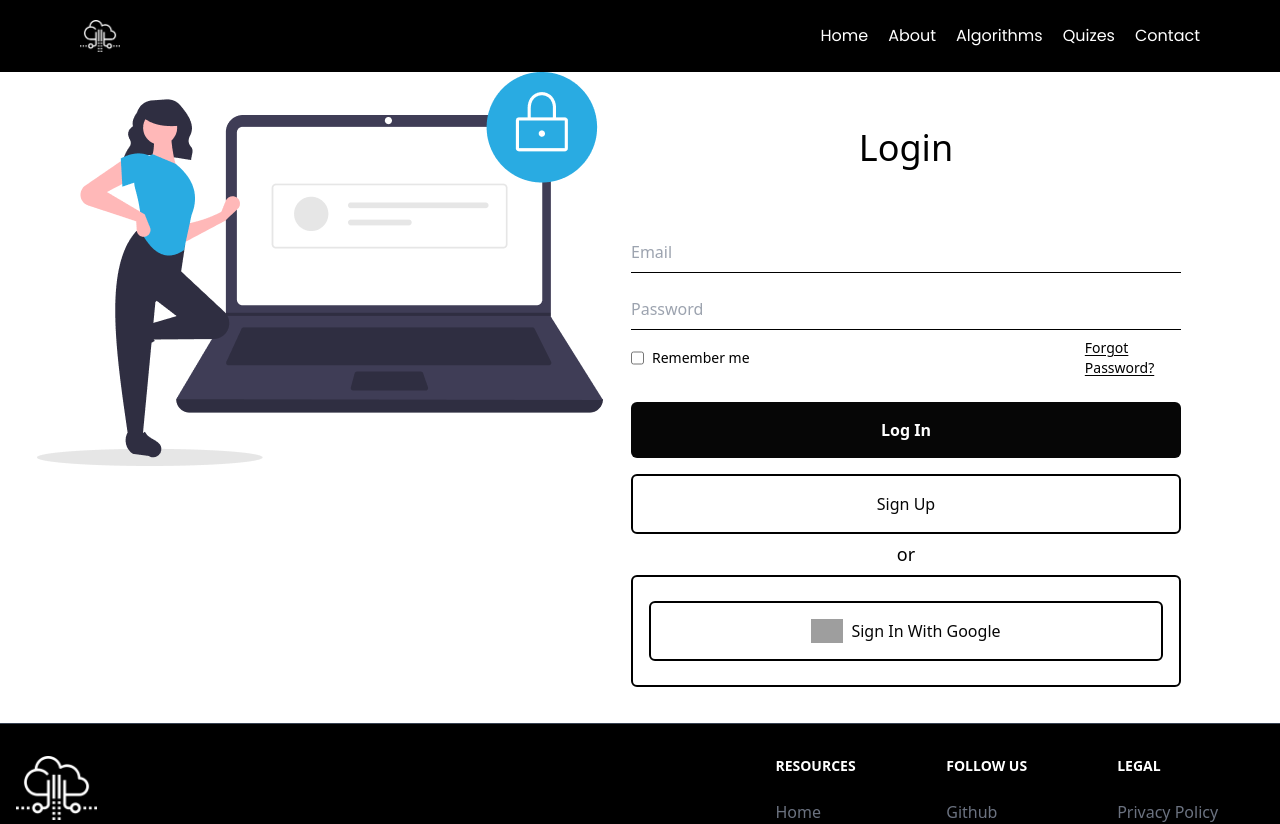
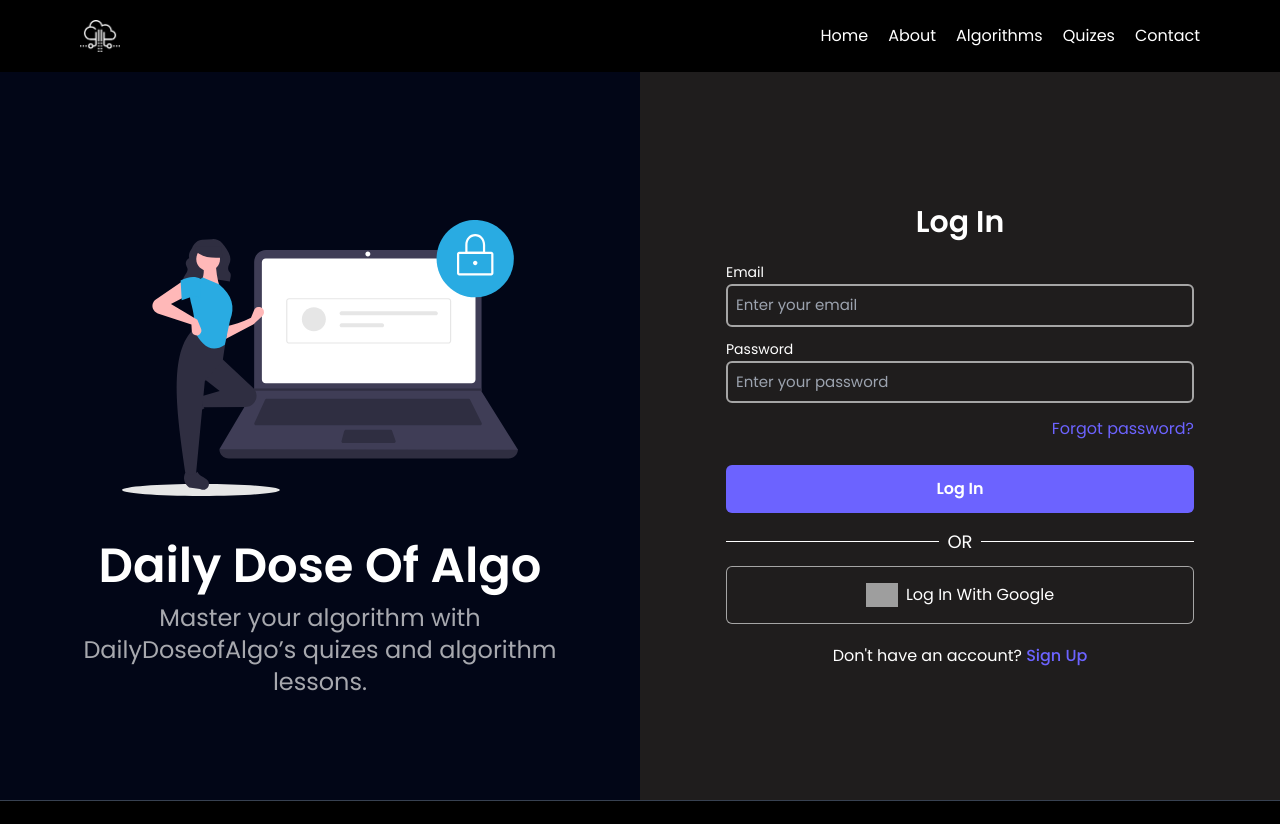
Before and after one commit to Aashish1-1-1/DailyDoseOfAlgo, a React (Vite) app in the folder frontend/: page /login in a window 1280 px wide. Shown: the top 824 px of the page. Built offline with nearby package versions, Linux system fonts and the light colour scheme; grey boxes are pictures that could not be loaded; a web font is replaced by a local one.

Commit message:
fix: signup and login designs

```diff
--- a/frontend/src/components/Login/Login.jsx
+++ b/frontend/src/components/Login/Login.jsx
@@ -1,61 +1,73 @@
 import React from "react";
+import SingupImg from "/assets/signup.svg";
 import { NavLink } from "react-router-dom";
+
 const Login = () => {
   return (
     <>
-      <div className=" w-full h-full flex items-start justify-center">
+      <div className="w-full lg:h-[calc(100vh-72px)] h-full flex flex-col lg:flex-row justify-center font-poppins text-white">
         {/* Image */}
-        <div className="relative 1/2 h-full flex flex-col">
-          <img src="./assets/signup.png" className="w-full h-full object-cover" alt="Signup" />
+        <div className="relative w-full lg:w-1/2 h-full flex-col hidden lg:flex justify-center items-center p-14 bg-slate-950 text-white">
+          <img src={SingupImg} alt="signup" className="scale-75"/>
+          <h1 className="font-semibold text-5xl">Daily Dose Of Algo</h1>
+          <h3 className="text-white opacity-65 text-2xl text-center mt-3">Master your algorithm with DailyDoseofAlgo’s quizes and algorithm lessons.</h3>
         </div>
 
         {/* Text container */}
-        <div className="w-1/2  bg-white flex flex-col p-7 justify-center">
-          <div className="w-full flex flex-col max-w-[550px] items-center">
+        <div className="w-full lg:w-1/2 bg-[#1F1D1D] h-full flex flex-col justify-center items-center">
+          <div className="w-full flex flex-col max-w-[420px] lg:max-w-[500px] p-4 items-center">
+            <h1 className="text-3xl font-semibold mb-5">Log In</h1>
+              <div className="w-full mb-[10px]">
+                <label htmlFor="email" className="text-white text-[14px] mb-[2px]">Email</label>
+                <input
+                  type="text"
+                  name="email"
+                  placeholder="Enter your email"
+                  className="w-full p-2 bg-transparent border-2 border-opacity-60 rounded-md border-white outline-none focus:outline-none text-[15px]"
+                />
+              </div>
+              <div className="w-full mb-[10px]">
+                <label htmlFor="[password]" className="text-white text-[14px] mb-[2px]">Password</label>
+                <input
+                  type="password"
+                  name="password"
+                  placeholder="Enter your password"
+                  className="w-full p-2 bg-transparent border-2 border-opacity-60 rounded-md border-white outline-none focus:outline-none text-[15px]"
+                />
+              </div>
 
-            <h1 className="text-4xl font-Poetsen One mb-7 py-7">Login</h1>
-            {/* <div className="flex items-center justify-center mb-4">
-            <img src="./assets/logo.png" className="w-10 h-8" alt="Logo" />
-          </div> */}
-            <div className="w-full flex flex-col">
-              <input
-                type="email"
-                placeholder="Email"
-                className="w-full text-black py-2 my-2 bg-transparent border-b border-black outline-none focus:outline-none" />
-              <input
-                type="password"
-                placeholder="Password"
-                className="w-full text-black py-2 my-2 bg-transparent border-b border-black outline-black focus:outline-none" />
-            </div>
-            <div className="w-full flex items-center justify-between">
-              <div className="w-full flex items-center">
-                <input type="checkbox" className="2-5 h-4 mr-2" />
-                <p className="text-sm">Remember me</p>
-              </div>
-              <p className="text-sm cursor-pointer underline underline-offset-2">Forgot Password?</p>
+            <div className="w-full flex items-end justify-end">
+              <p className="text-white mt-1">
+                <NavLink to="/forgot-password" className="hover:underline text-[#6C63FF]">
+                  Forgot password?
+                </NavLink>
+              </p>
             </div>
 
-            <div className="w-full flex flex-col my-4">
-              <button className="w-full text-white my-2 font-semibold bg-[#060606] rounded-md p-4 text-center flex items-center justify-center hover:bg-gray-500 transition-colors duration-300">
+            <div className="w-full my-4">
+              <button className="w-full text-white my-2 font-semibold bg-[#6C63FF] rounded-md p-3 text-center flex items-center justify-center hover:bg-opacity-60 transition-colors duration-300">
                 Log In
               </button>
-              <NavLink to="/signup">
-                <button className="w-full text-[#060606] my-2 bg-white border-2 border-black rounded-md p-4 text-center flex items-center justify-center hover:bg-gray-500 transition-colors duration-300">
+            </div>
+
+            <div className="w-full flex items-center justify-center relative py-1 mb-3">
+              <div className="w-full h-[1px] bg-white"></div>
+              <p className="text-lg absolute bg-[#1F1D1D] px-2 top-1/2 transform -translate-y-1/2">
+                OR
+              </p>
+            </div>
+            <div className="w-full text-white my-2 bg-[#1F1D1D] border border-opacity-60  border-white rounded-md p-4 text-center flex items-center justify-center hover:bg-gray-900 transition-colors duration-300 cursor-pointer">
+              <img src="../assets/google_logo.png" className="h-6 mr-2" />
+              Log In With Google
+            </div>
+            <div>
+              <p className="text-white text-center mt-3">
+                Don't have an account?{" "}
+                <NavLink to="/login" className="font-medium text-[#6C63FF]">
                   Sign Up
-                </button>
-              </NavLink>
-
+                </NavLink>
+              </p>
             </div>
-            <div className="w-full flex items-center justify-center relative py-1">
-              <div className="w-full h-[1px] bg-white"></div>
-              <p className="text-lg absolute bg-white -top-1/2 transform -translate-y-1/2">or</p>
-            </div>
-            <div className="w-full text-[#060606] my-2 bg-white border-2 border-black rounded-md p-4 text-center flex items-center justify-center hover:bg-cyan-400 transition-colors duration-300 cursor-pointer">
-            <div className="w-full text-[#060606] my-2 bg-white border-2 border-black rounded-md p-4 text-center flex items-center justify-center hover:bg-cyan-400 transition-colors duration-300 cursor-pointer">
-              <img src="./assets/google_logo.png" className="h-6 mr-2" />
-              Sign In With Google
-            </div>
-          </div>
           </div>
         </div>
       </div>
--- a/frontend/src/components/SignUp/Signup.jsx
+++ b/frontend/src/components/SignUp/Signup.jsx
@@ -5,17 +5,17 @@ import { NavLink } from "react-router-dom";
 const SignUp = () => {
   return (
     <>
-      <div className="w-full h-[calc(100vh-72px)] flex items-start justify-center font-poppins text-white">
+      <div className="w-full lg:h-[calc(100vh-72px)] h-full flex flex-col lg:flex-row justify-center font-poppins text-white">
         {/* Image */}
-        <div className="relative w-1/2 h-full flex flex-col justify-center items-center p-14 bg-slate-950 text-white">
+        <div className="relative w-full lg:w-1/2 h-full flex-col hidden lg:flex justify-center items-center p-14 bg-slate-950 text-white">
           <img src={SingupImg} alt="signup" className="scale-75"/>
           <h1 className="font-semibold text-5xl">Daily Dose Of Algo</h1>
           <h3 className="text-white opacity-65 text-2xl text-center mt-3">Master your algorithm with DailyDoseofAlgo’s quizes and algorithm lessons.</h3>
         </div>
 
         {/* Text container */}
-        <div className="w-1/2 bg-[#1F1D1D] h-full flex flex-col justify-center items-center">
-          <div className="w-full flex flex-col max-w-[380px] p-4 items-center">
+        <div className="w-full lg:w-1/2 bg-[#1F1D1D] h-full flex flex-col justify-center items-center">
+          <div className="w-full flex flex-col max-w-[420px] lg:max-w-[500px] p-4 items-center">
             <h1 className="text-3xl font-semibold mb-5">Sign Up</h1>
               <div className="w-full mb-[10px]">
                 <label htmlFor="username" className="text-white text-[14px] mb-[2px]">Username</label>
--- a/frontend/src/main.jsx
+++ b/frontend/src/main.jsx
@@ -9,8 +9,8 @@ import User from './components/User/User.jsx'
 import Github from './components/Github/Github.jsx'
 import Login from './components/Login/Login.jsx'
 import DashboardComponent from './components/Dashboard/Dashboard.jsx'
+import Blog from './components/Blog/Blog.jsx'
 import SignUp from './components/SignUp/SignUp.jsx'
-import Blog from './components/Blog/Blog.jsx'
 
 // method 1
 // const router = createBrowserRouter([
```
